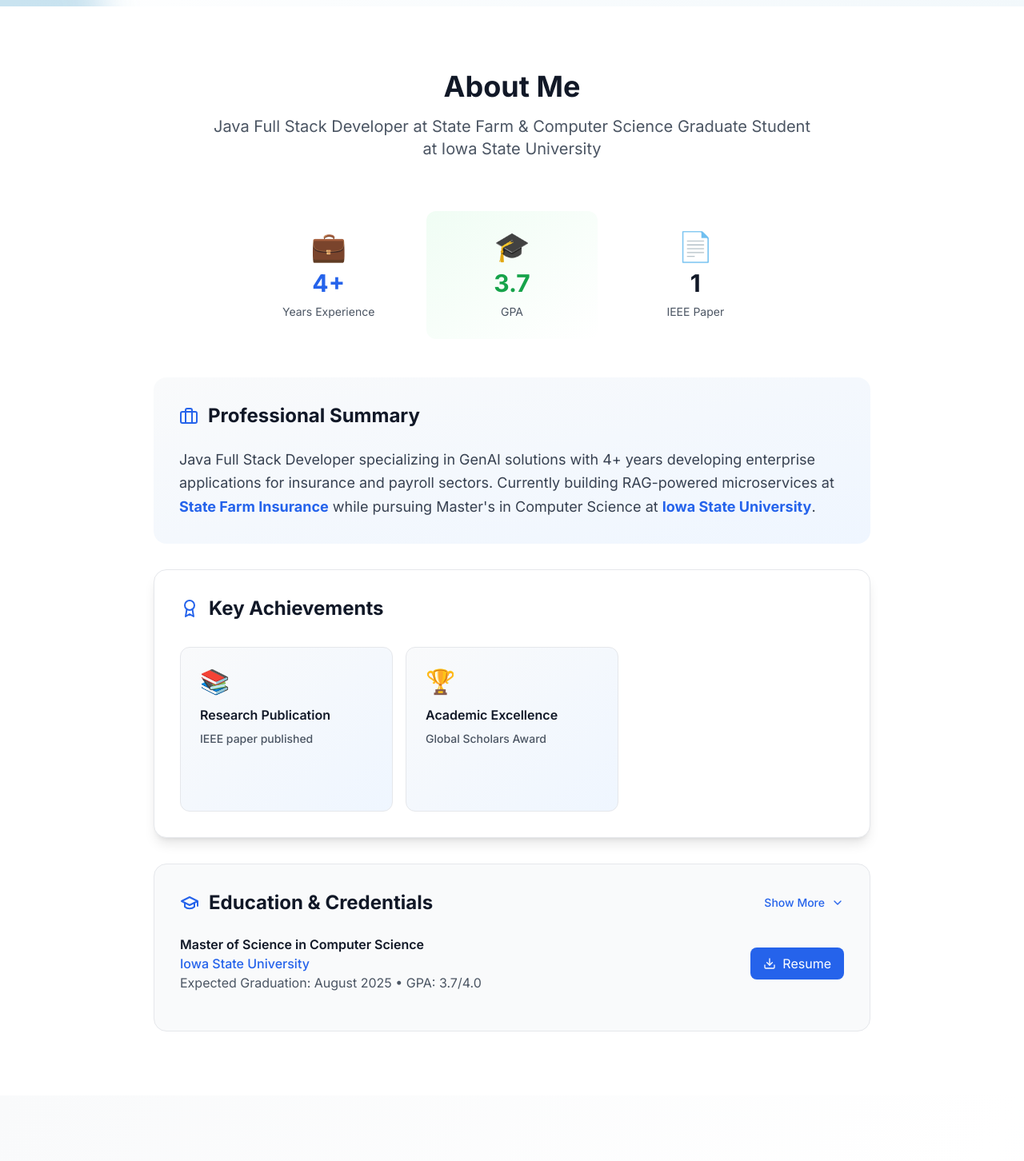
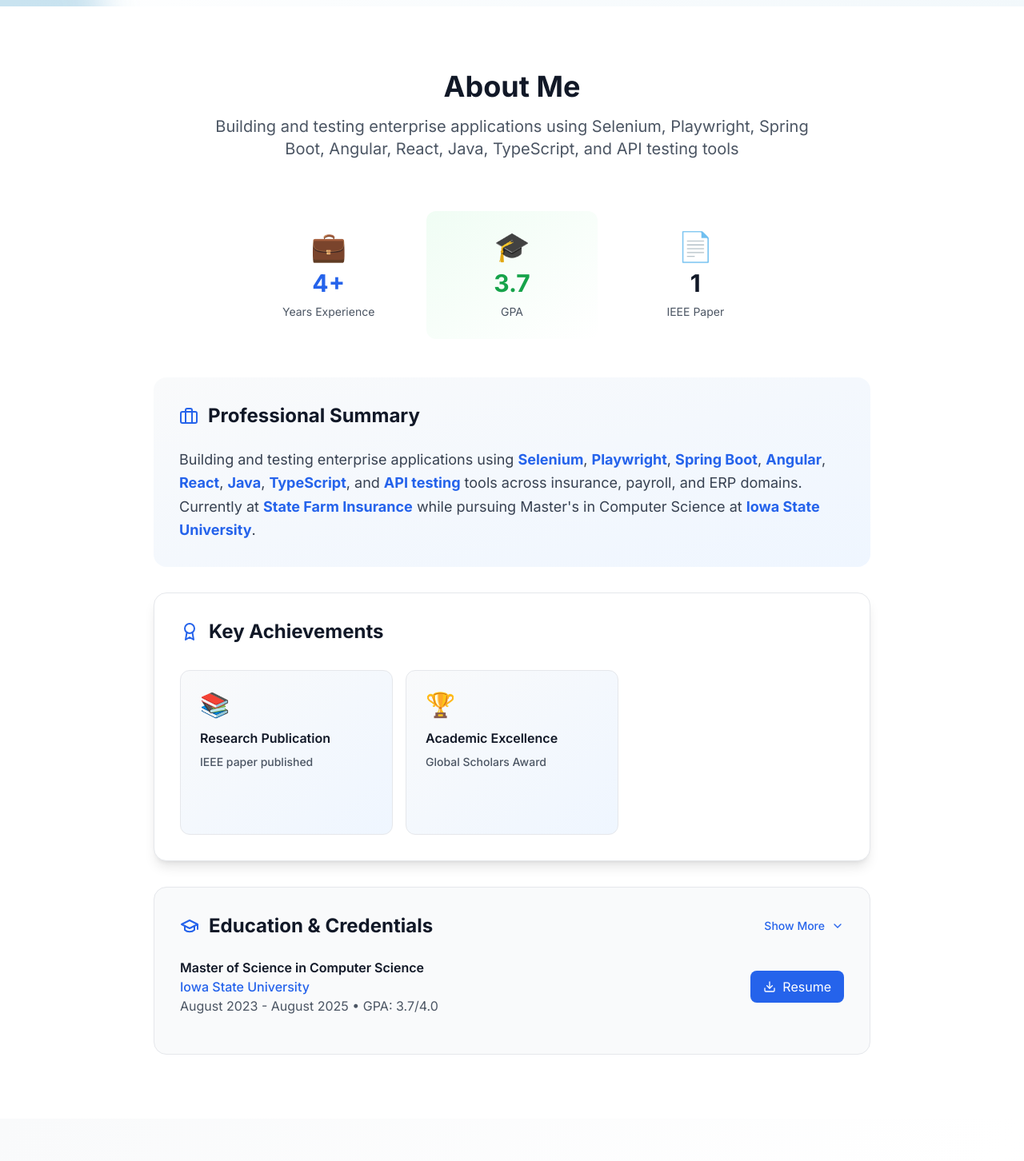
Before and after one commit to krishnagopal596/Linkedin-Portfolio, a Next.js app: page / in a window 1280 px wide. Shown: the part 792-2244 px from the top of the page at 80% size. Built offline with nearby package versions, Linux system fonts and the light colour scheme.

Commit message:
Update LinkedIn and GitHub profiles to focus on technologies instead of role titles

```diff
--- a/components/About.tsx
+++ b/components/About.tsx
@@ -25,7 +25,7 @@
             About Me
           </h2>
           <p className="text-xl text-gray-600 dark:text-gray-300 max-w-3xl mx-auto">
-            Java Full Stack Developer at State Farm & Computer Science Graduate Student at Iowa State University
+            Building and testing enterprise applications using Selenium, Playwright, Spring Boot, Angular, React, Java, TypeScript, and API testing tools
           </p>
         </motion.div>
 
@@ -82,8 +82,7 @@
               Professional Summary
             </h3>
             <p className="text-lg text-gray-700 dark:text-gray-300 leading-relaxed">
-              Java Full Stack Developer specializing in GenAI solutions with 4+ years developing enterprise applications for insurance and payroll sectors.
-              Currently building RAG-powered microservices at <strong className="text-primary-600 dark:text-primary-400">State Farm Insurance</strong> while pursuing Master's in Computer Science at <strong className="text-primary-600 dark:text-primary-400">Iowa State University</strong>.
+              Building and testing enterprise applications using <strong className="text-primary-600 dark:text-primary-400">Selenium</strong>, <strong className="text-primary-600 dark:text-primary-400">Playwright</strong>, <strong className="text-primary-600 dark:text-primary-400">Spring Boot</strong>, <strong className="text-primary-600 dark:text-primary-400">Angular</strong>, <strong className="text-primary-600 dark:text-primary-400">React</strong>, <strong className="text-primary-600 dark:text-primary-400">Java</strong>, <strong className="text-primary-600 dark:text-primary-400">TypeScript</strong>, and <strong className="text-primary-600 dark:text-primary-400">API testing</strong> tools across insurance, payroll, and ERP domains. Currently at <strong className="text-primary-600 dark:text-primary-400">State Farm Insurance</strong> while pursuing Master's in Computer Science at <strong className="text-primary-600 dark:text-primary-400">Iowa State University</strong>.
             </p>
           </motion.div>
 
@@ -175,7 +174,7 @@
                     Iowa State University
                   </p>
                   <p className="text-gray-600 dark:text-gray-400">
-                    Expected Graduation: August 2025 • GPA: 3.7/4.0
+                    August 2023 - August 2025 • GPA: 3.7/4.0
                   </p>
                 </div>
                 <a
```
Also changed, not shown: 2 other files (tests, documents, lock files or other folders).
